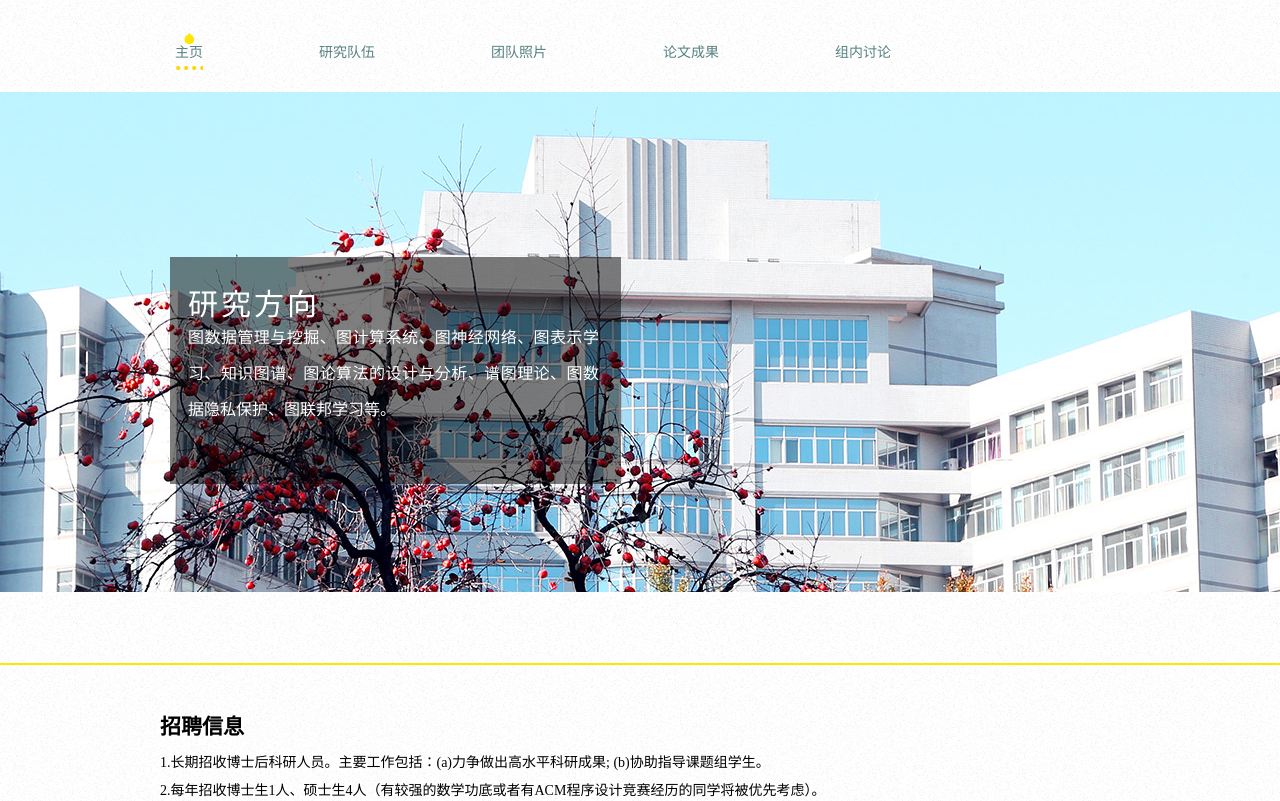
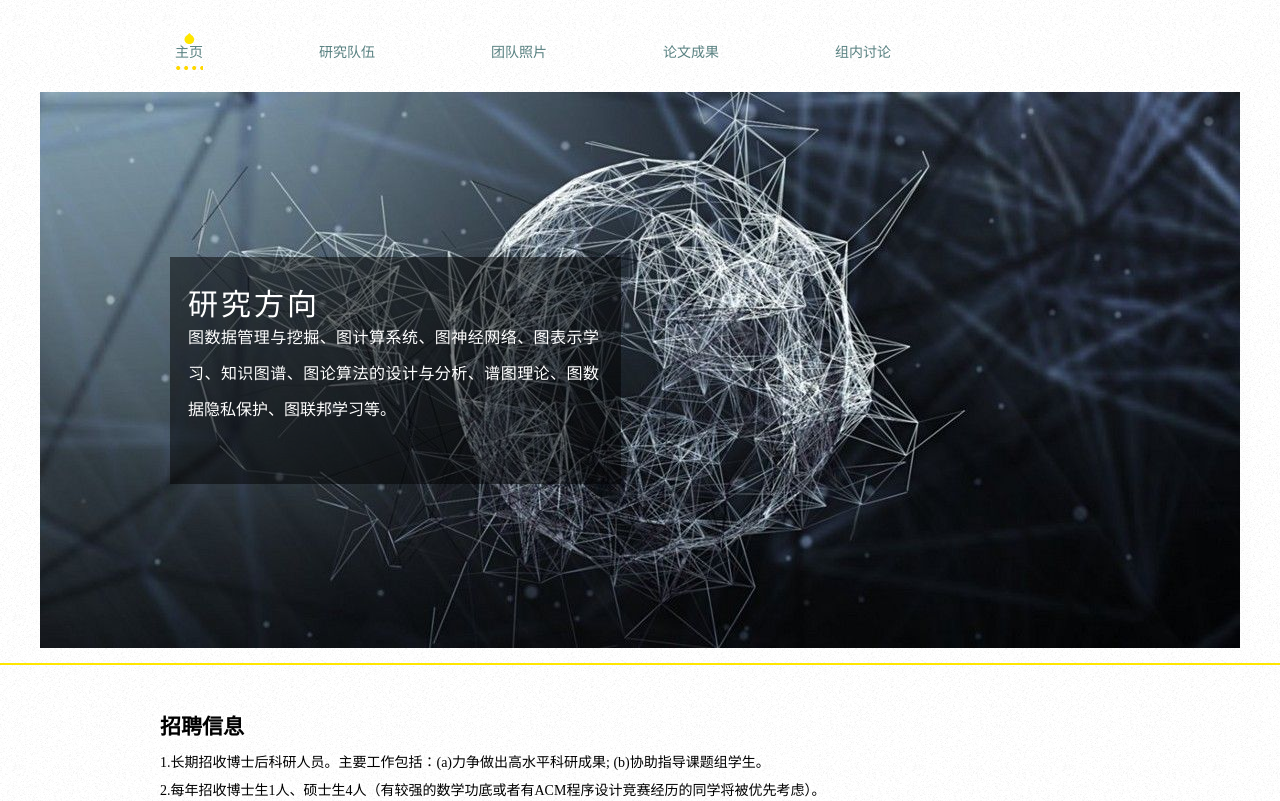
Before and after one commit to Bit-GraphML/Bit-GraphML.github.io, a plain HTML site: page index.html in a window 1280 px wide. Shown: the top 801 px of the page. Drawn offline with Linux system fonts and the light colour scheme.

Commit message:
change the photos

```diff
--- a/css/style.css
+++ b/css/style.css
@@ -67,7 +67,7 @@ body {
 	background: 	url(../images/dots.png) repeat-x left bottom;
 }
 #section {
-	background: url(../images/school.jpg) no-repeat center top;
+	background: url(../images/back2.jpg) no-repeat center top;
 	border-bottom: 2px solid #ffe600;
 	height: 571px;
 	margin: 0 0 2px;
```
Also changed, not shown: images/back.jpg (added), images/back2.jpg (added).
